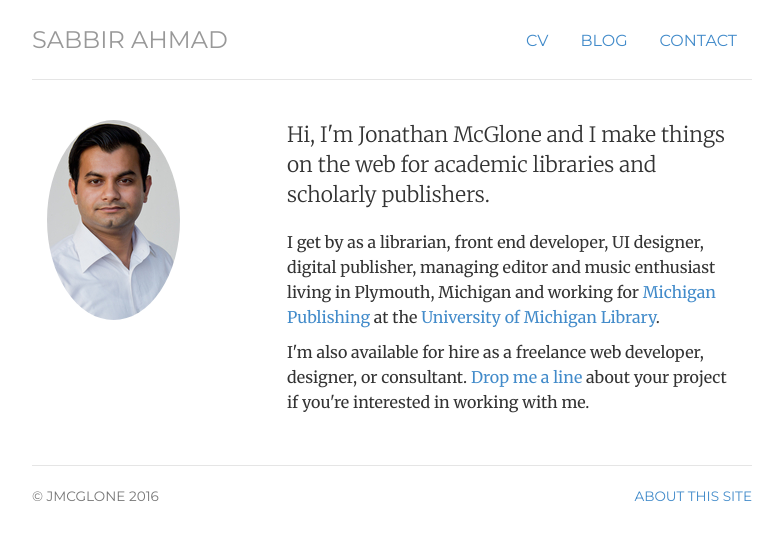
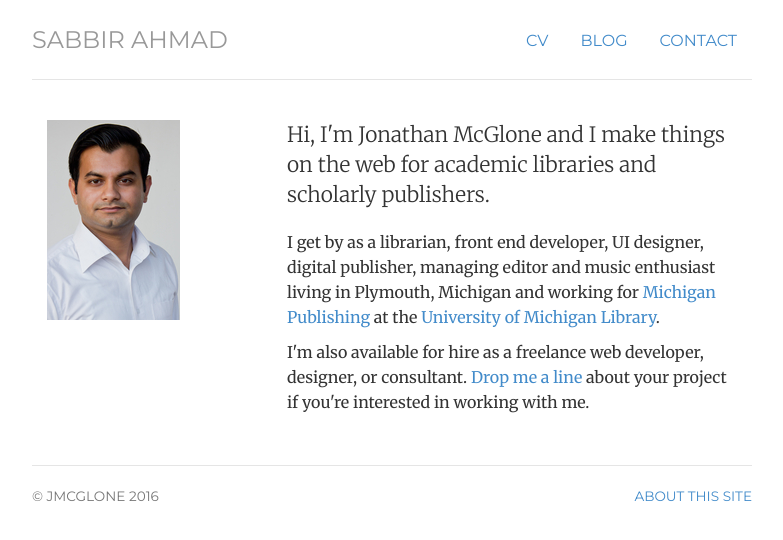
Before and after one commit to muktoshuvro/muktoshuvro.github.io, a Jekyll site: the page built from index.html, in a window 1280 px wide. Shown: the top 540 px of the page, without its empty margins (248-1031 px from the left). Built offline with Jekyll 4.4.1, drawn with Linux system fonts in a browser that asks for light colours.

Commit message:
new update

```diff
--- a/index.html
+++ b/index.html
@@ -9,7 +9,7 @@ description: Jonathan McGlone is a Librarian, Front-End Developer, Digital Publi
 <!-- <div class="jumbotron"> -->
 <div class="row marketing">
 	<div class="col-sm-4">
-	<img  class="img-circle avatar" alt="Jonathan McGlone" src="img/sabbir.resized.jpg">
+	<img   alt="Sabbir Ahmad" src="img/sabbir.resized.jpg">
 	</div>
 	<div itemscope itemtype="http://data-vocabulary.org/Person" class="col-sm-8">
 	<p class="lead">Hi, I'm <span itemprop="name">Jonathan McGlone</span> and I make things on the web for academic libraries and scholarly publishers.</p>
```
